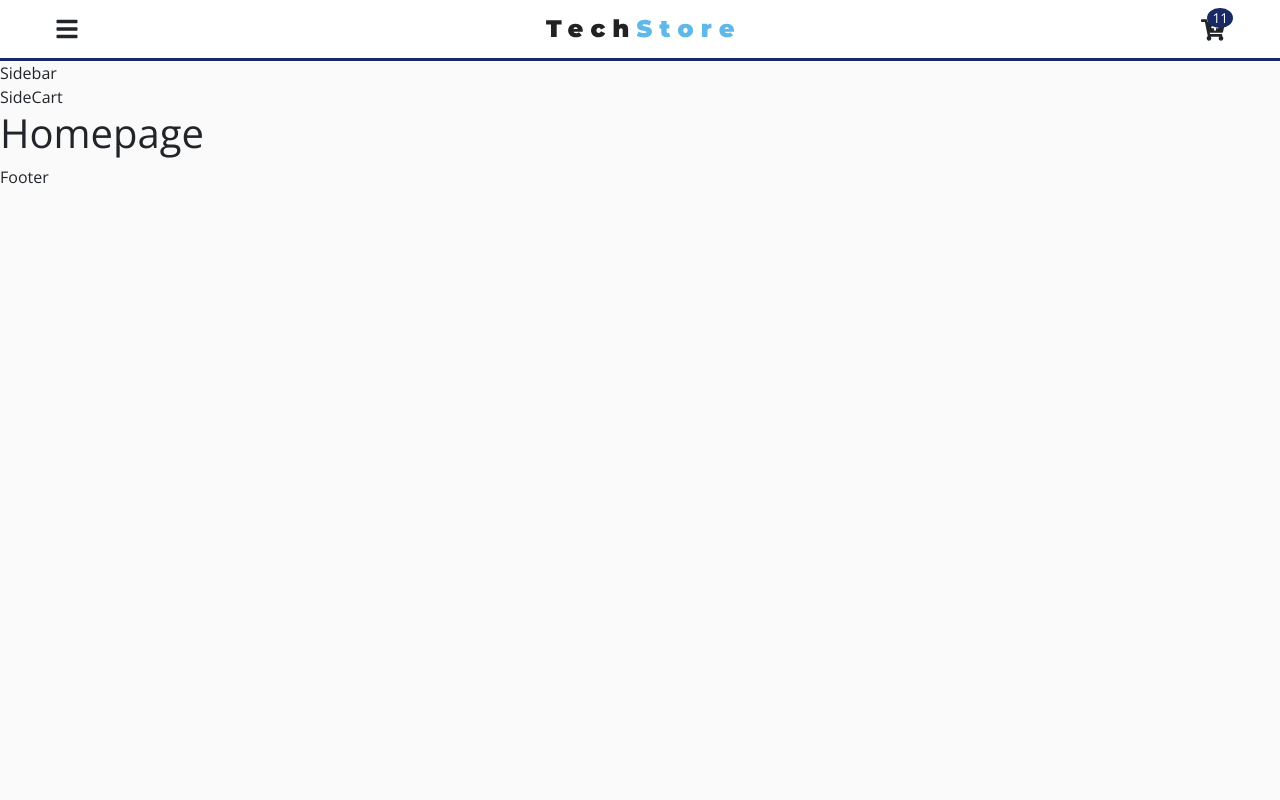
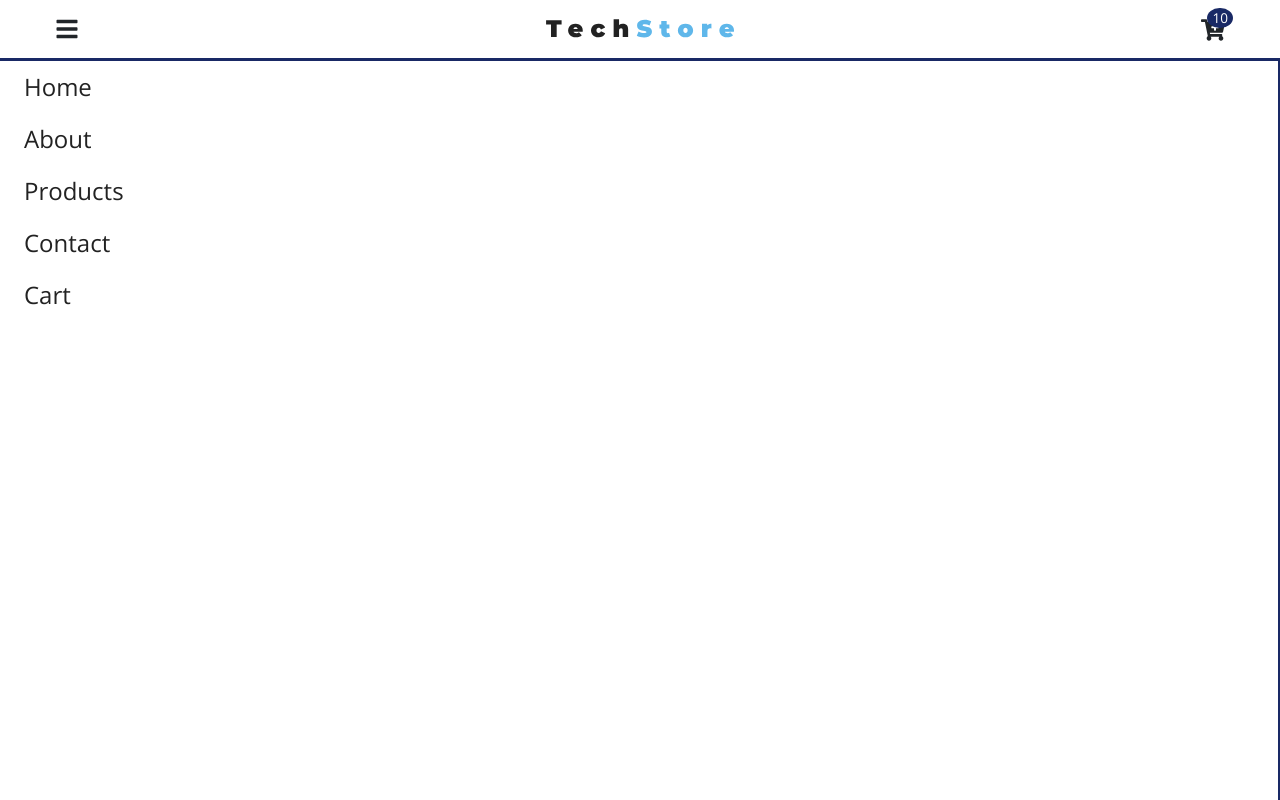
Before and after one commit to femmor/techazon, a React (Create React App) app: page / in a window 1280 px wide. Built offline with nearby package versions, Linux system fonts and the light colour scheme.

Commit message:
implemented sidebar and styled component css

```diff
--- a/src/components/Sidebar.jsx
+++ b/src/components/Sidebar.jsx
@@ -1,11 +1,59 @@
 import React from 'react';
+import { ProductConsumer } from "../context"
+import { Link } from "react-router-dom"
+import styled from "styled-components"
 
 const Sidebar = () => {
     return (
-        <div>
-            <div>Sidebar</div>
-        </div>
+        <ProductConsumer>
+            {value => {
+                const { links, sidebarOpen, handleSidebar } = value
+                return (
+                    <SideWrapper>
+                            <ul>
+                            {links.map(link => {
+                                    return(
+                                        <li key={link.id} >
+                                            <Link to={link.path} className="sidebar-link">{link.text}</Link>
+                                        </li>
+                                    )
+                                })}
+                            </ul>
+                    </SideWrapper>
+                )
+            }}
+        </ProductConsumer>
     );
 }
 
+const SideWrapper = styled.nav`
+    position: fixed;
+    top: 61px;
+    left: 0;
+    width: 100%;
+    height: 100%;
+    background: var(--mainWhite);
+    z-index: 1;
+    border-right: 2px solid var(--primary-color);
+    transition: var(--mainTransition);
+
+    ul {
+        list-style-type: none;
+        padding: 0 !important;
+    }
+
+    .sidebar-link {
+        display: block;
+        font-size: 1.5rem;
+        color: var(--mainBlack);
+        text-transform: capitalize;
+        padding: 0.5rem 1.5rem;
+        background: transparent;
+    }
+
+    .sidebar-link:hover {
+        text-decoration: none;
+    }
+`
+
 export default Sidebar;
--- a/src/context/context.js
+++ b/src/context/context.js
@@ -1,4 +1,5 @@
 import React, { Component, createContext } from 'react';
+import { linkData } from "./linkData"
 
 const ProductContext = createContext()
 
@@ -9,7 +10,8 @@ class ProductProvider extends Component {
     state = {
         sidebarOpen: false,
         cartOpen: false,
-        cartItems: 11
+        cartItems: 10,
+        links: linkData
     }
 
     // handleSidebar
--- /dev/null
+++ b/src/context/linkData.js
@@ -0,0 +1,28 @@
+export const linkData = [
+    {
+        id: 1,
+        text: "home",
+        path: "/"
+    },
+    {
+        id: 2,
+        text: "about",
+        path: "/about"
+    },
+    {
+        id: 3,
+        text: "products",
+        path: "/products"
+    },
+    {
+        id: 4,
+        text: "contact",
+        path: "/contact-us"
+    },
+    {
+        id: 5,
+        text: "cart",
+        path: "/cart"
+    },
+
+]
```
